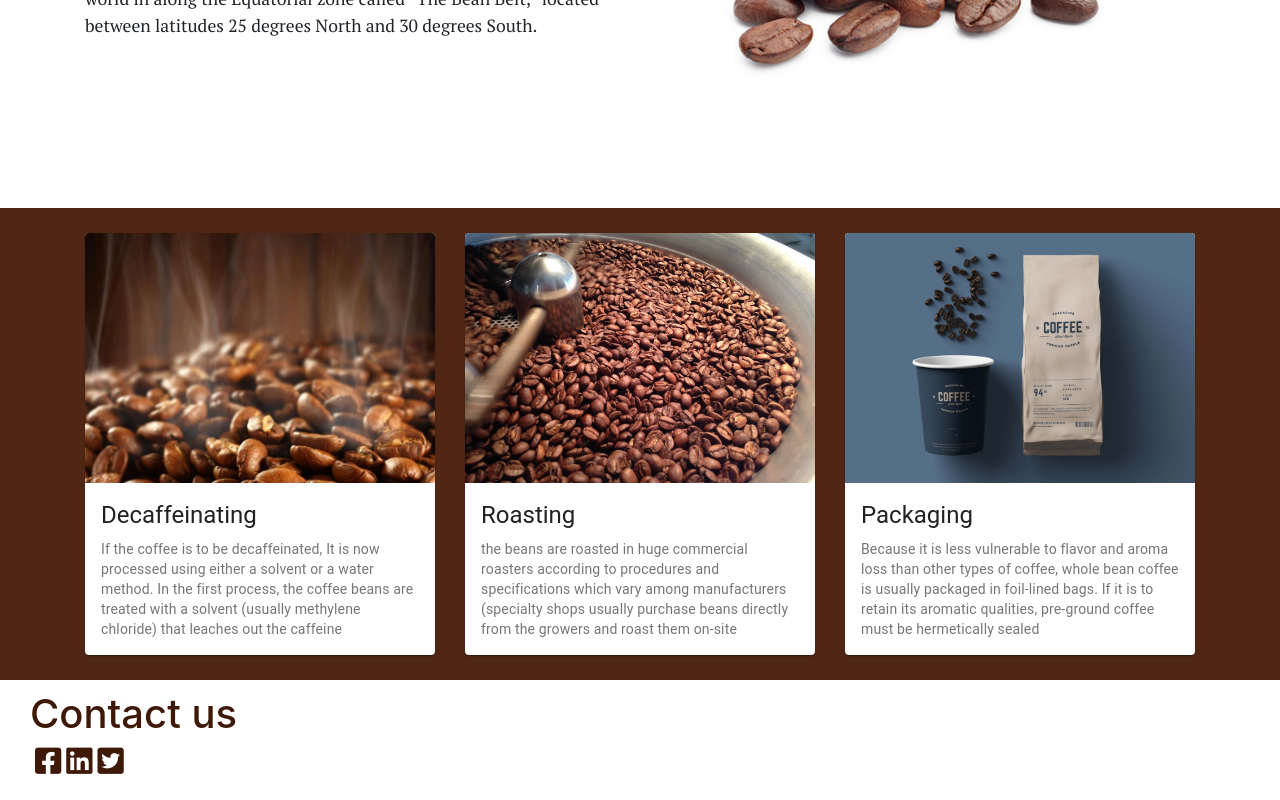
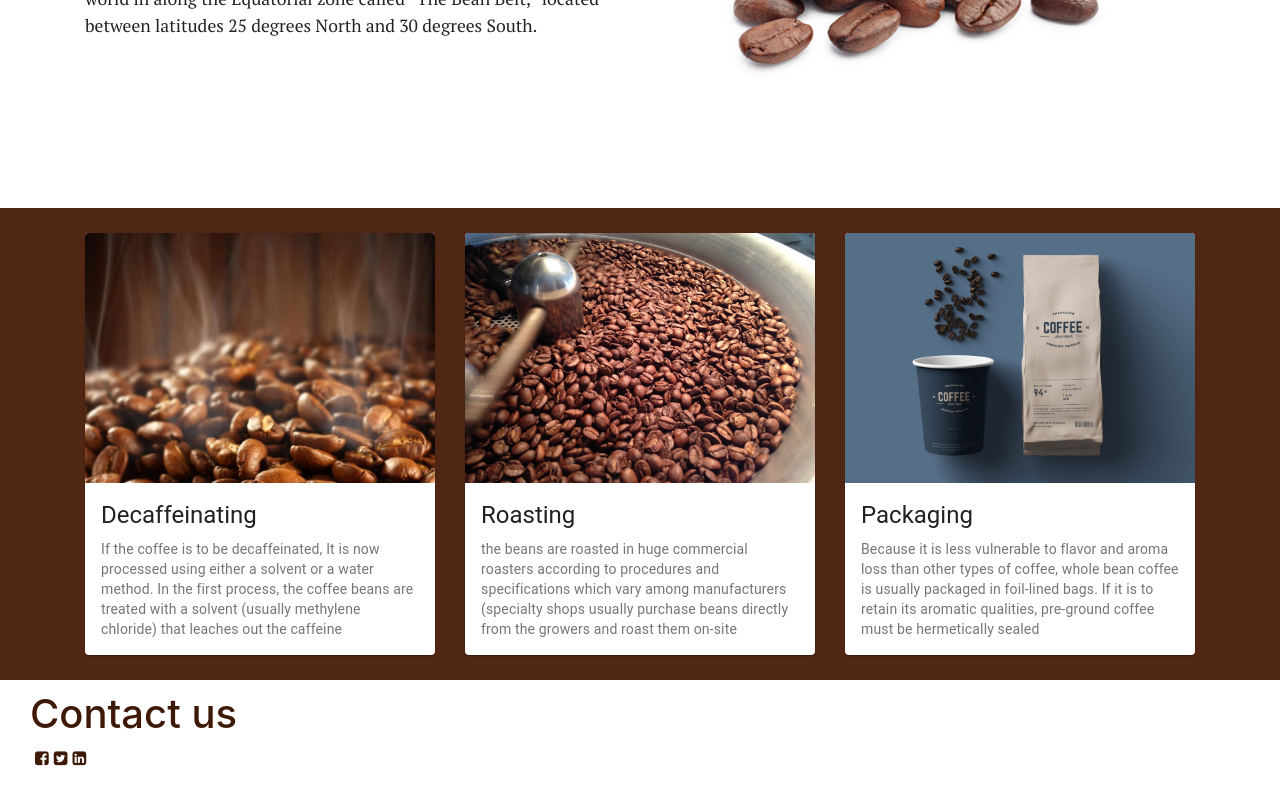
Before and after one commit to cmgonzales/coffeelanding, a React (Create React App) app: page / in a window 1280 px wide. Shown: the part 918-1718 px from the top of the page. Built offline with nearby package versions, Linux system fonts and the light colour scheme.

Commit message:
added icon module

```diff
--- a/src/App.js
+++ b/src/App.js
@@ -3,7 +3,8 @@ import './App.css';
 import Heading from './components/heading'
 import Body from './components/body'
 import Process from './components/process'
-import Footer from './components/footer'
+import Footer from './footer'
+
 
 function App() {
 
--- a/src/components/footer.js
+++ /dev/null
@@ -1,13 +0,0 @@
-import React from 'react'
-import '../css/footer.css'
-import '@fortawesome/fontawesome-free/css/all.min.css';
-const Footer = props => (
-
- <div className = "footer">
-  <h1 className = "contact">Contact us</h1>
-  <i className="icon fab fa-facebook-square"></i>
-<i className="fab fa-linkedin"></i>
-<i className="fab fa-twitter-square"></i>
- </div>
-)
-export default Footer
--- a/src/css/footer.css
+++ b/src/css/footer.css
@@ -12,7 +12,7 @@ font-size:40px;
 i{
 
 margin-left: 5px;
-font-size: 30px;
+height: 40px;
 
 
 }
--- /dev/null
+++ b/src/footer.js
@@ -0,0 +1,14 @@
+import React from 'react'
+import './css/footer.css'
+import '../node_modules/font-awesome/css/font-awesome.min.css'
+
+const Footer = props => (
+
+ <div className = "footer">
+  <h1 className = "contact">Contact us</h1>
+  <i className="fa fa-facebook-square"></i>
+<i className="fa fa-twitter-square"></i>
+<i className="fa fa-linkedin-square"></i>
+ </div>
+)
+export default Footer
```
